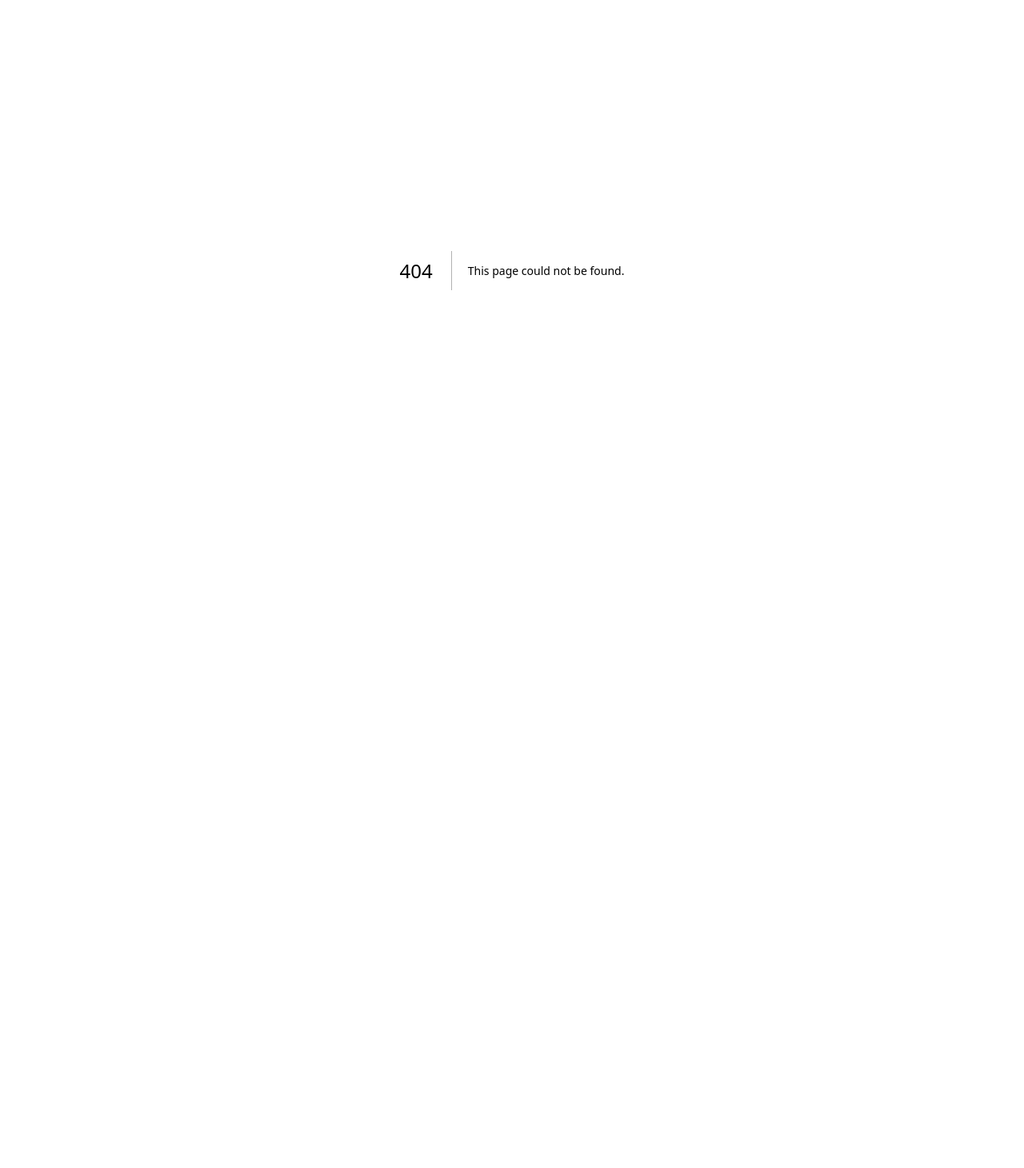
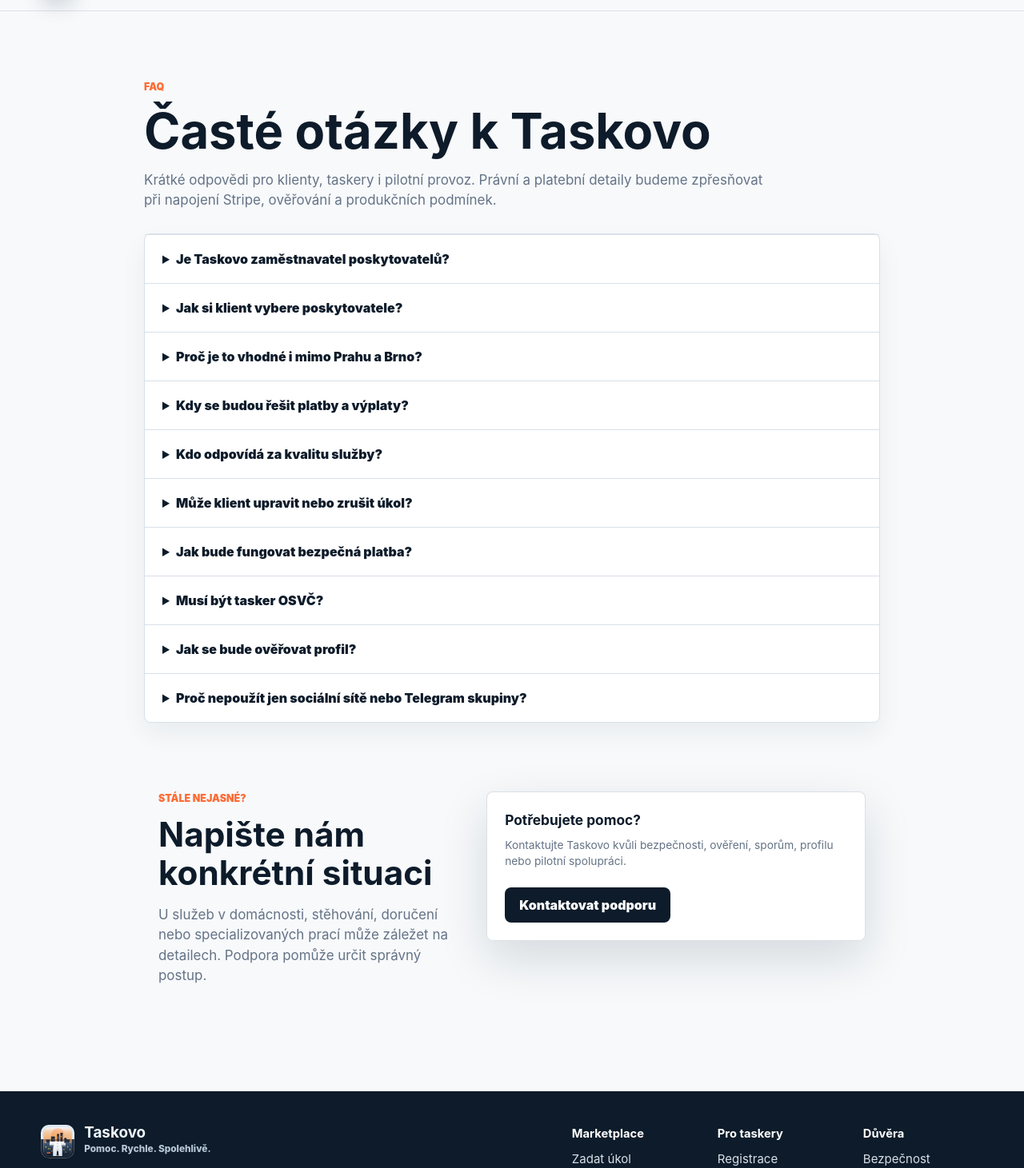
Before and after one commit to kaziodimm/taskovo-app, a Next.js app: page /faq in a window 1280 px wide. Before the commit this address had no page. Shown: the part 62-1523 px from the top of the page at 80% size. Before the commit the page ends 800 px from the top, so only its background shows below. Built offline with nearby package versions, Linux system fonts and the light colour scheme; no server answers.

Commit message:
Add full FAQ page

```diff
--- /dev/null
+++ b/app/faq/page.tsx
@@ -0,0 +1,70 @@
+import { Footer } from "@/components/Footer";
+import { Header } from "@/components/Header";
+import { faqs } from "@/lib/marketplace-data";
+
+const extraFaqs = [
+  {
+    question: "Kdo odpovídá za kvalitu služby?",
+    answer: "Za provedení služby odpovídá vybraný tasker. Taskovo pomáhá s profily, recenzemi, komunikací, moderací a později s platbou, ale samotnou službu přímo neposkytuje.",
+  },
+  {
+    question: "Může klient upravit nebo zrušit úkol?",
+    answer: "Ano, dokud ještě není vybraný tasker. Po výběru taskera je potřeba řešit změnu přes komunikaci nebo podporu, aby byla chráněná obě strany.",
+  },
+  {
+    question: "Jak bude fungovat bezpečná platba?",
+    answer: "V pilotní fázi připravujeme Stripe. Cílem je rezervace platby, potvrzení dokončení, možnost sporu a výplata taskerovi po odečtení provize platformy.",
+  },
+  {
+    question: "Musí být tasker OSVČ?",
+    answer: "U pravidelného poskytování služeb bude vhodné, aby tasker vystupoval jako OSVČ nebo firma a řešil své daňové a profesní povinnosti. Taskovo ho nezaměstnává.",
+  },
+  {
+    question: "Jak se bude ověřovat profil?",
+    answer: "Nejdříve ruční kontrolou profilu, fotky a základních údajů. Později je možné přidat kontrolu identity, IČO, bankovního účtu a specializovaných oprávnění pro vybrané služby.",
+  },
+  {
+    question: "Proč nepoužít jen sociální sítě nebo Telegram skupiny?",
+    answer: "Skupiny fungují pro rychlé hledání, ale chybí jim struktura, filtry, profily, recenze, historie, moderace a bezpečné platby. Taskovo má tyto věci spojit do jednoho místa.",
+  },
+];
+
+export default function FaqPage() {
+  const allFaqs = [...faqs, ...extraFaqs];
+
+  return (
+    <>
+      <Header />
+      <main className="page-shell faq-section">
+        <section className="section-title">
+          <p className="kicker">FAQ</p>
+          <h1 className="page-title">Časté otázky k Taskovo</h1>
+          <p>Krátké odpovědi pro klienty, taskery i pilotní provoz. Právní a platební detaily budeme zpřesňovat při napojení Stripe, ověřování a produkčních podmínek.</p>
+        </section>
+
+        <div className="faq-list">
+          {allFaqs.map((item) => (
+            <details key={item.question}>
+              <summary>{item.question}</summary>
+              <p>{item.answer}</p>
+            </details>
+          ))}
+        </div>
+
+        <section className="section split">
+          <div className="section-title">
+            <p className="kicker">Stále nejasné?</p>
+            <h2>Napište nám konkrétní situaci</h2>
+            <p>U služeb v domácnosti, stěhování, doručení nebo specializovaných prací může záležet na detailech. Podpora pomůže určit správný postup.</p>
+          </div>
+          <div className="request-card">
+            <h3>Potřebujete pomoc?</h3>
+            <p className="fine-print">Kontaktujte Taskovo kvůli bezpečnosti, ověření, sporům, profilu nebo pilotní spolupráci.</p>
+            <div className="section-action"><a className="button primary" href="/kontakt">Kontaktovat podporu</a></div>
+          </div>
+        </section>
+      </main>
+      <Footer />
+    </>
+  );
+}
```
